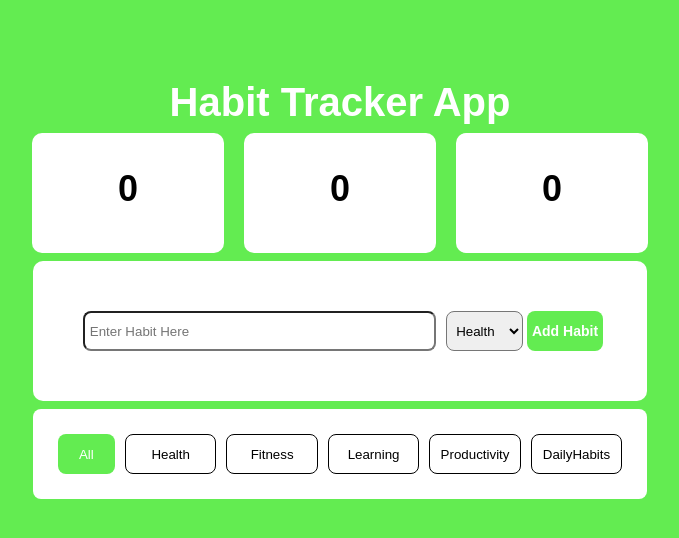
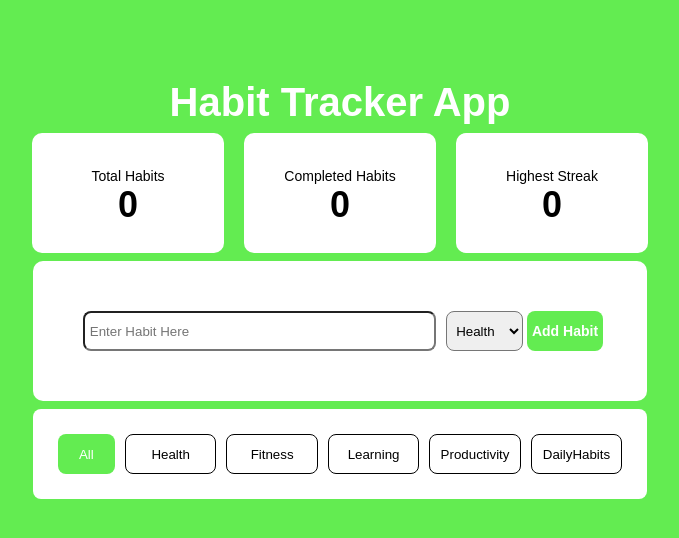
Before and after one commit to naidcode/Practice-habit-tracker-, a plain HTML site: page index.html in a window 1280 px wide. Shown: the whole page, without its empty margins (300-979 px from the left). Drawn offline with Linux system fonts and the light colour scheme.

Commit message:
inline css

```diff
--- a/index.html
+++ b/index.html
@@ -10,12 +10,15 @@
   <h1>Habit Tracker App</h1>
   <div class="containers">
     <div id="totalHabitsBox"  class="Box">
+      <p style="font-size: 14px;">Total Habits</p>
       <h2>0</h2>
     </div>
     <div id="CompletedBox" class="Box">
+      <p style="font-size: 14px;">Completed Habits</p>
       <h2>0</h2>
     </div>
     <div id="streakBox" class="Box">
+      <p style="font-size: 14px;">Highest Streak</p>
       <h2>0</h2>
     </div>
   </div>
```
